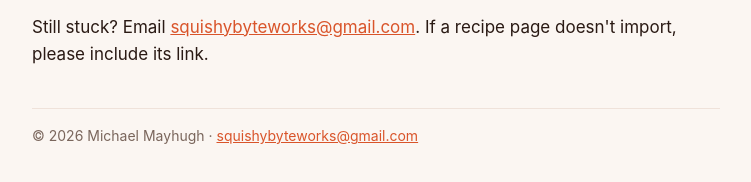
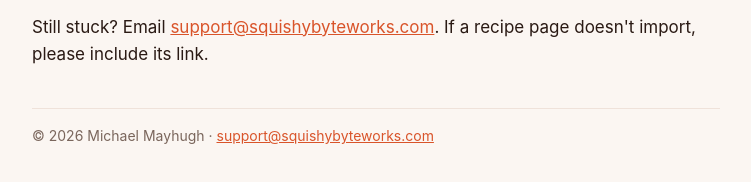
Before and after one commit to squishybyteworks/whats-for-dinner-site, a plain HTML site: page help.html in a window 1280 px wide. Shown: the part 3209-3391 px from the top of the page, without its empty margins (264-1015 px from the left). Drawn offline with Linux system fonts and the light colour scheme.

Commit message:
Use support@squishybyteworks.com as the contact address
Co-Authored-By: Claude Opus 5.5 <noreply@anthropic.com>

```diff
--- a/help.html
+++ b/help.html
@@ -35,6 +35,6 @@ footer{color:var(--mute);font-size:14px;margin-top:40px;border-top:1px solid var
 <div class="card" id="t6"><h2>Make a shopping list</h2><ol><li>On the Meal Plan tab, tap the cart button, pick the days, and tap Create.</li><li>Or on a recipe, tap <b>Add to List</b> and untick anything you already have.</li><li>Matching ingredients are combined and sorted by aisle. Salt, pepper and water are skipped (change this in Settings).</li><li>Type in the box at the top to add your own items, like “2 lb chicken thighs”.</li><li>Tap items to check them off. Press and hold to move an item to another aisle.</li><li>Tap the share button to send the list to Messages, Reminders or Notes.</li></ol></div>
 <div class="card" id="t7"><h2>Free trial and unlock</h2><ol><li>Everything is free for 7 days after you start the trial.</li><li>After that, a one-time purchase unlocks adding recipes, meal planning and shopping lists for good. It's not a subscription.</li><li>Recipes you've saved stay readable either way.</li><li>Bought it already, or on a new device? Go to Settings and tap <b>Restore Purchases</b>, signed in with the same Apple Account.</li></ol></div>
 <div class="card" id="t8"><h2>If a recipe doesn't import</h2><ol><li>If a site asks you to confirm you're human, finish the check on the page that appears. The recipe loads after that.</li><li>Some sites don't publish their recipe in a format apps can read. You can still save the link and type the recipe in.</li><li>To try a saved link again, open the recipe and choose <b>Re-import From Link</b> in the ⋯ menu.</li></ol></div>
-<p>Still stuck? Email <a href="mailto:squishybyteworks@gmail.com">squishybyteworks@gmail.com</a>. If a recipe page doesn't import, please include its link.</p>
-<footer>© 2026 Michael Mayhugh · <a href="mailto:squishybyteworks@gmail.com">squishybyteworks@gmail.com</a></footer>
+<p>Still stuck? Email <a href="mailto:support@squishybyteworks.com">support@squishybyteworks.com</a>. If a recipe page doesn't import, please include its link.</p>
+<footer>© 2026 Michael Mayhugh · <a href="mailto:support@squishybyteworks.com">support@squishybyteworks.com</a></footer>
 </main></body></html>
```
Also changed, not shown: index.html (+1 -1 lines), privacy.html (+2 -2 lines), support.html (+2 -2 lines).
